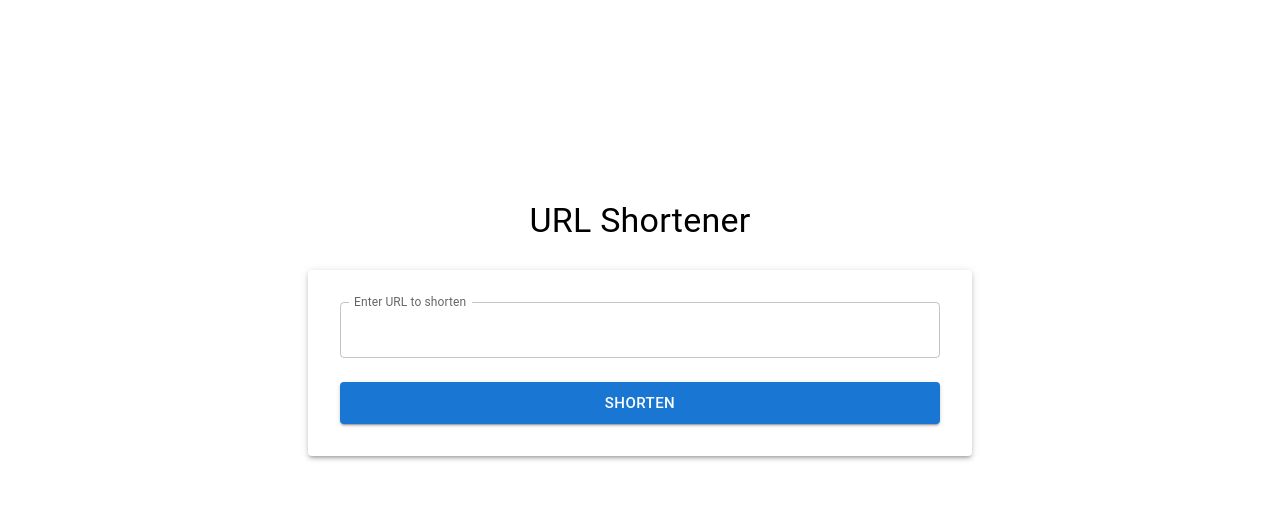
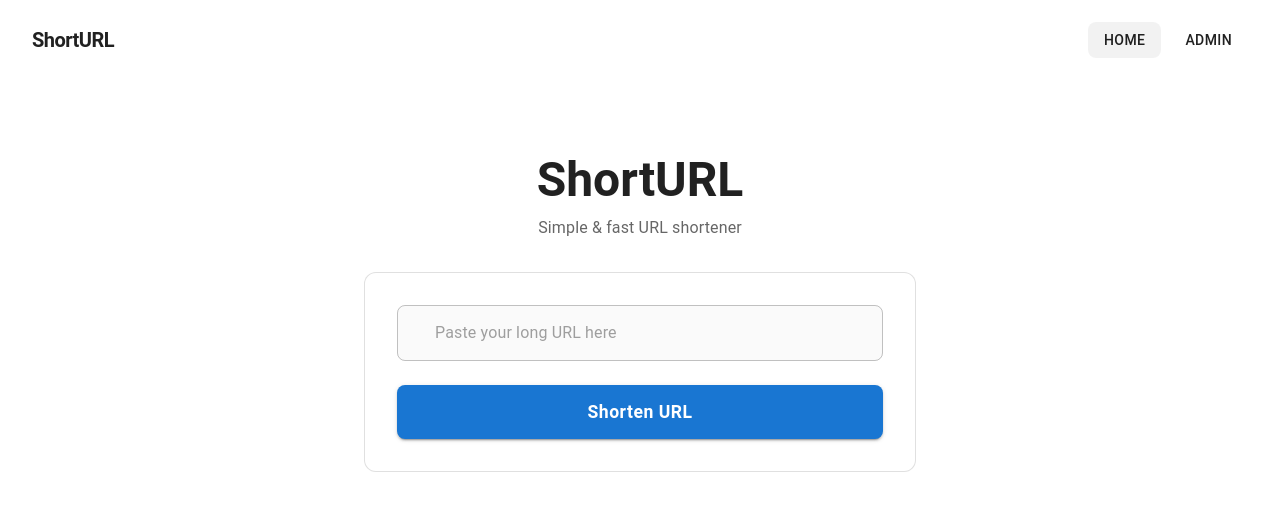
Before and after one commit to hoangtuan0201/fe-shortenurl, a React (Vite) app: page / in a window 1280 px wide. Shown: the top 510 px of the page. Built offline with nearby package versions, Linux system fonts and the light colour scheme; some icons are missing.

Commit message:
feat: add redirect page, header and update UI components
- Implement RedirectPage component for handling URL redirection
- Add Header component with navigation links
- Update ShortenPage UI with improved styling and layout
- Add new routes in App.jsx for redirect and admin pages

```diff
--- a/src/App.jsx
+++ b/src/App.jsx
@@ -1,12 +1,17 @@
 import React from 'react';
 import { BrowserRouter as Router, Routes, Route } from 'react-router-dom';
 import ShortenPage from './pages/ShortenPage';
+import RedirectPage from './pages/RedirectPage';
+import Header from './components/Header';
 
 function App() {
   return (
     <Router>
+      <Header />
       <Routes>
         <Route path="/" element={<ShortenPage />} />
+        <Route path="/admin" element={<div>Admin Dashboard</div>} />
+        <Route path="/:code" element={<RedirectPage />} />
       </Routes>
     </Router>
   );
--- /dev/null
+++ b/src/components/Header.jsx
@@ -0,0 +1,64 @@
+import React from 'react';
+import { AppBar, Toolbar, Typography, Button, Box } from '@mui/material';
+import { Link, useLocation } from 'react-router-dom';
+
+const Header = () => {
+  const location = useLocation();
+
+  return (
+    <AppBar position="static" elevation={0} sx={{ bgcolor: 'white', color: 'text.primary' }}>
+      <Toolbar sx={{ justifyContent: 'space-between' }}>
+        <Typography
+          variant="h6"
+          component={Link}
+          to="/"
+          sx={{
+            textDecoration: 'none',
+            color: 'inherit',
+            fontWeight: 600,
+            letterSpacing: '-0.5px'
+          }}
+        >
+          ShortURL
+        </Typography>
+
+        <Box sx={{ display: 'flex', gap: 1 }}>
+          <Button
+            component={Link}
+            to="/"
+            color="inherit"
+            sx={{
+              minWidth: 'auto',
+              px: 2,
+              borderRadius: 2,
+              bgcolor: location.pathname === '/' ? 'rgba(0, 0, 0, 0.05)' : 'transparent',
+              '&:hover': {
+                bgcolor: 'rgba(0, 0, 0, 0.08)'
+              }
+            }}
+          >
+            Home
+          </Button>
+          <Button
+            component={Link}
+            to="/admin"
+            color="inherit"
+            sx={{
+              minWidth: 'auto',
+              px: 2,
+              borderRadius: 2,
+              bgcolor: location.pathname === '/admin' ? 'rgba(0, 0, 0, 0.05)' : 'transparent',
+              '&:hover': {
+                bgcolor: 'rgba(0, 0, 0, 0.08)'
+              }
+            }}
+          >
+            Admin
+          </Button>
+        </Box>
+      </Toolbar>
+    </AppBar>
+  );
+};
+
+export default Header;
--- /dev/null
+++ b/src/pages/RedirectPage.jsx
@@ -0,0 +1,14 @@
+// RedirectPage.jsx
+import { useEffect } from "react";
+import { useParams } from "react-router-dom";
+
+export default function RedirectPage() {
+  const { code } = useParams();
+
+  useEffect(() => {
+    // Chuyển hướng thẳng tới BE
+    window.location.href = `https://be-shortenurl.onrender.com/${code}`;
+  }, [code]);
+
+  return <p>Redirecting...</p>;
+}
--- a/src/pages/ShortenPage.jsx
+++ b/src/pages/ShortenPage.jsx
@@ -9,7 +9,8 @@ import {
   Snackbar,
   Alert,
   IconButton,
-  InputAdornment
+  InputAdornment,
+  Container
 } from '@mui/material';
 import ContentCopyIcon from '@mui/icons-material/ContentCopy';
 import LinkIcon from '@mui/icons-material/Link';
@@ -65,25 +66,21 @@ const ShortenPage = () => {
   };
 
   return (
-    <Box sx={{
-        minHeight: '80vh',              // full screen height
-        display: 'flex',                 // use flexbox
-        flexDirection: 'column',
-        justifyContent: 'center',        // center vertically
-        alignItems: 'center',            // center horizontally
-        bgcolor: 'background.default',   // optional background
-        px: 2,
-      }}
-    >
-      <Typography variant="h4" component="h1" gutterBottom>
-        URL Shortener
+    <Container maxWidth="sm" sx={{ minHeight: '60vh', display: 'flex', flexDirection: 'column', justifyContent: 'center' }}>
+      <Box sx={{ textAlign: 'center', mb: 4 }}>
+        <Typography variant="h3" component="h1" sx={{ fontWeight: 700, mb: 1, color: 'text.primary' }}>
+          ShortURL
         </Typography>
+        <Typography variant="body1" color="text.secondary">
+          Simple & fast URL shortener
+        </Typography>
+      </Box>
 
-      <Paper elevation={3} sx={{ p: 4, mt: 2, minWidth: 600 }}>
+      <Paper elevation={0} sx={{ p: 4, borderRadius: 3, border: '1px solid', borderColor: 'divider' }}>
         <form onSubmit={handleSubmit}>
           <TextField
             fullWidth
-            label="Enter URL to shorten"
+            placeholder="Paste your long URL here"
             variant="outlined"
             value={url}
             onChange={handleUrlChange}
@@ -92,45 +89,61 @@ const ShortenPage = () => {
             InputProps={{
               startAdornment: (
                 <InputAdornment position="start">
-                  <LinkIcon />
+                  <LinkIcon sx={{ color: 'text.secondary' }} />
                 </InputAdornment>
               ),
             }}
-            sx={{ mb: 3 }}
+            sx={{
+              mb: 3,
+              '& .MuiOutlinedInput-root': {
+                borderRadius: 2,
+                backgroundColor: 'grey.50'
+              }
+            }}
           />
 
           <Button
             type="submit"
             variant="contained"
-            color="primary"
             fullWidth
             size="large"
             disabled={loading}
+            sx={{
+              borderRadius: 2,
+              py: 1.5,
+              fontWeight: 600,
+              textTransform: 'none',
+              fontSize: '1.1rem'
+            }}
           >
-            {loading ? <CircularProgress size={24} /> : 'Shorten'}
+            {loading ? <CircularProgress size={24} /> : 'Shorten URL'}
           </Button>
         </form>
 
         {shortUrl && (
-          <Box sx={{ mt: 2, bgcolor: 'background.paper', borderRadius: 1,  }}>
-            <Typography variant="body1" sx={{ mr: 2 }}>
+          <Box sx={{ mt: 4, pt: 3, borderTop: '1px solid', borderColor: 'divider' }}>
+            <Typography variant="caption" color="text.secondary" sx={{ mb: 2, display: 'block' }}>
               Shortened URL:
             </Typography>
+            <Box sx={{ display: 'flex', gap: 1 }}>
               <TextField
                 fullWidth
                 variant="outlined"
                 value={shortUrl}
+                size="small"
                 InputProps={{
                   readOnly: true,
-                endAdornment: (
-                  <InputAdornment position="end">
-                    <IconButton onClick={copyToClipboard} edge="end">
+                  sx: { borderRadius: 2, fontFamily: 'monospace' }
+                }}
+              />
+              <IconButton
+                onClick={copyToClipboard}
+                color="primary"
+                sx={{ border: '1px solid', borderColor: 'primary.main', borderRadius: 2 }}
+              >
                 <ContentCopyIcon />
               </IconButton>
-                  </InputAdornment>
-                ),
-              }}
-            />
+            </Box>
           </Box>
         )}
       </Paper>
@@ -145,7 +158,7 @@ const ShortenPage = () => {
           Copied to clipboard!
         </Alert>
       </Snackbar>
-    </Box>
+    </Container>
   );
 };
 
```
Lines whose indentation alone changed are shown as unchanged.
